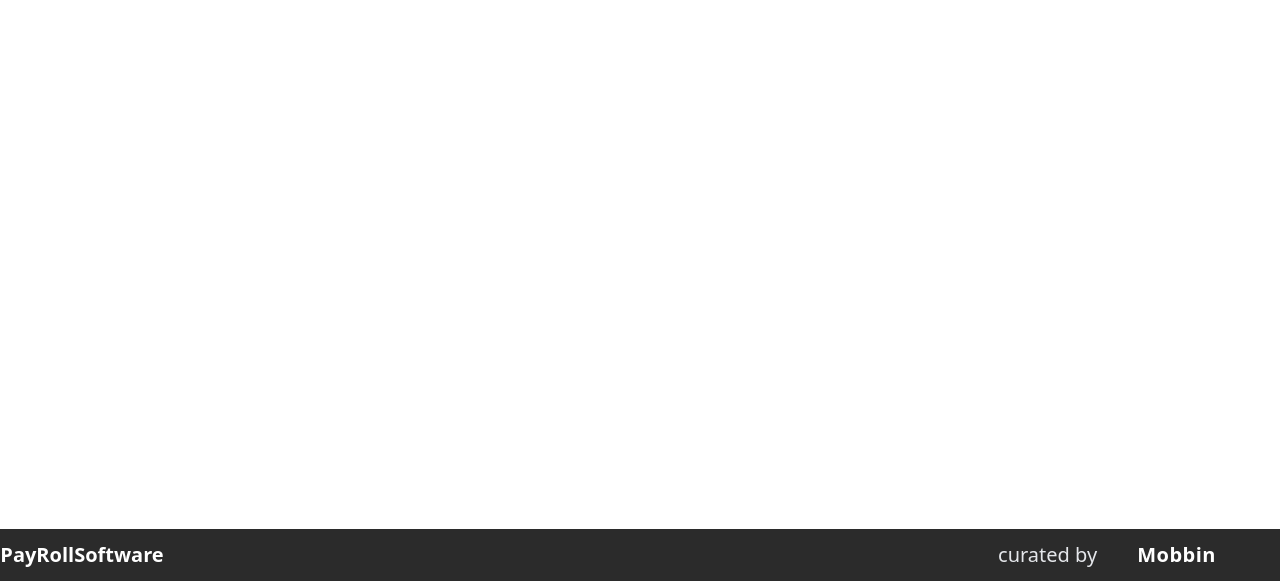
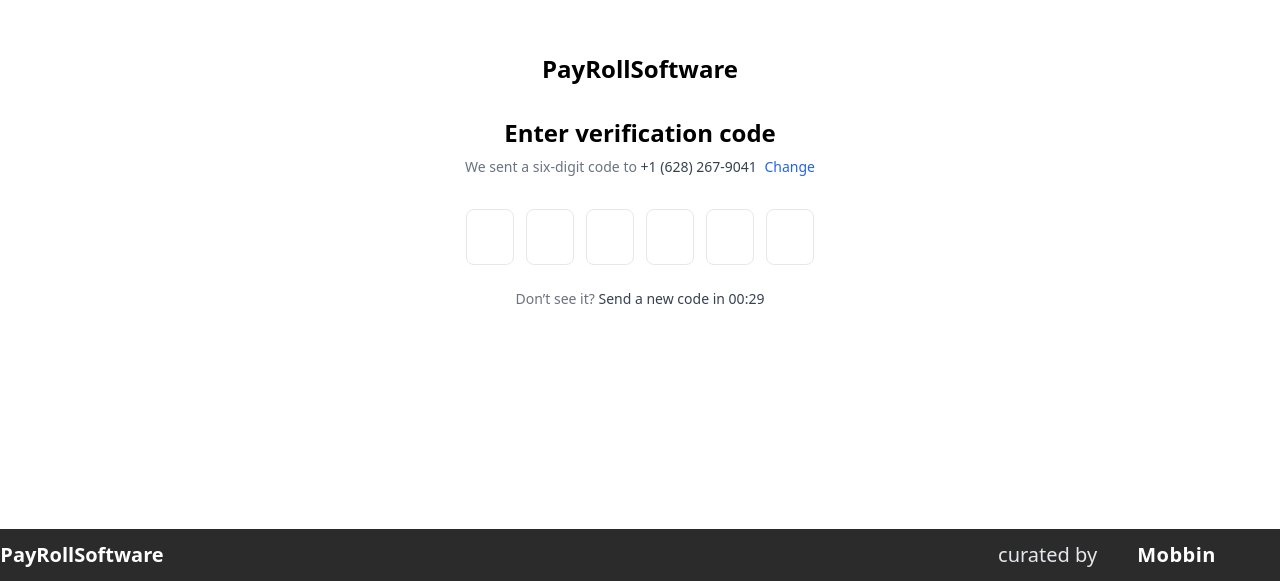
Before and after one commit to pranuthipachigalla/Wave, a React (Vite) app: page /Verify in a window 1280 px wide. Shown: the part 219-800 px from the top of the page. Built offline with nearby package versions, Linux system fonts and the light colour scheme; the HTML template or start-up script is replaced by a standard one.

Commit message:
WIP: local component updates

```diff
--- a/src/App.jsx
+++ b/src/App.jsx
@@ -8,6 +8,7 @@
 import AccSecure from "./components/AccSecure";
 import Welcome from "./components/Welcome";
 import Welcome2Page from "./components/Welcome-Step2";
+import VerifyCode from './components/CodeVerify'
 
 export default function App() {
   return (
@@ -19,6 +20,7 @@
         <Route path="/accountSecure" element={<AccSecure />} />
         <Route path="/welcome" element={<Welcome />} />
         <Route path="/welcome2" element={<Welcome2Page />} />
+        <Route path="/Verify" element={<VerifyCode />} />
       </Routes>
       <Footer />
     </Router>
--- /dev/null
+++ b/src/components/CodeVerify.jsx
@@ -0,0 +1,78 @@
+import React, { useRef, useState } from "react";
+
+export default function VerifyCode() {
+  const [otp, setOtp] = useState(new Array(6).fill(""));
+  const inputsRef = useRef([]);
+
+  const handleChange = (value, index) => {
+    if (!/^[0-9]?$/.test(value)) return;
+
+    const newOtp = [...otp];
+    newOtp[index] = value;
+    setOtp(newOtp);
+
+    // Move to next input
+    if (value && index < 5) {
+      inputsRef.current[index + 1].focus();
+    }
+  };
+
+  const handleKeyDown = (e, index) => {
+    if (e.key === "Backspace" && !otp[index] && index > 0) {
+      inputsRef.current[index - 1].focus();
+    }
+  };
+
+  return (
+    <div className="min-h-screen flex items-center justify-center bg-white px-4">
+      <div className="w-full max-w-md text-center">
+
+        {/* Logo */}
+        <div className="flex justify-center mb-8">
+          <span className="text-2xl font-bold">PayRollSoftware</span>
+        </div>
+
+        {/* enter */}
+        <h1 className="text-2xl font-semibold mb-2">
+          Enter verification code
+        </h1>
+
+        <p className="text-gray-500 text-sm mb-8">
+          We sent a six-digit code to{" "}
+          <span className="font-medium text-gray-700">
+            +1 (628) 267-9041
+          </span>{" "}
+          <button className="text-blue-600 hover:underline ml-1">
+            Change
+          </button>
+        </p>
+
+        {/* OTP input */}
+        <div className="flex justify-center gap-3 mb-6">
+          {otp.map((digit, index) => (
+            <input
+              key={index}
+              ref={(el) => (inputsRef.current[index] = el)}
+              type="text"
+              maxLength="1"
+              value={digit}
+              onChange={(e) => handleChange(e.target.value, index)}
+              onKeyDown={(e) => handleKeyDown(e, index)}
+              className="w-12 h-14 text-xl text-center border
+              rounded-lg focus:outline-none focus:ring-2 focus:ring-blue-500"
+            />
+          ))}
+        </div>
+
+        {/* Resend */}
+        <p className="text-sm text-gray-500">
+          Don’t see it?{" "}
+          <span className="text-gray-700">
+            Send a new code in <span className="font-medium">00:29</span>
+          </span>
+        </p>
+
+      </div>
+    </div>
+  );
+}
--- a/src/components/Footer.jsx
+++ b/src/components/Footer.jsx
@@ -5,16 +5,16 @@
     <footer className="fixed bottom-0 left-0 w-full bg-[#2b2b2b] text-white">
       <div className="max-w-[1200px] mx-auto px-6 py-2 flex items-center">
 
-        {/* Left: Brand */}
+        {/* Logo */}
         <div className="flex items-center gap-3">
-          <div className="w-9 h-9  rounded-md flex items-center justify-center text-xl font-bold leading-none">
+          <div className="w-9 h-9  rounded-md flex items-center
+          justify-center text-xl font-bold leading-none">
             PayRollSoftware
           </div>
-
         </div>
 
-        {/* Right: Credit */}
-        <div className="flex items-center gap-10 text-xl text-gray-200 ml-auto leading-none">
+        <div className="flex items-center gap-10 text-xl
+        text-gray-200 ml-auto leading-none">
           <span className="font-medium">
             curated by
           </span>
--- a/src/components/SignUp.jsx
+++ b/src/components/SignUp.jsx
@@ -7,29 +7,28 @@
     <section className="min-h-screen flex items-center justify-center bg-white font-inter">
       <div className="w-full max-w-[420px] px-6 text-center">
 
-        {/* LOGO */}
+        {/* Logo*/}
         <div className="mb-6 flex justify-center items-center gap-2">
-          <span className="text-xl font-semibold text-gray-900">wave</span>
+          <span className="text-xl font-semibold text-gray-900">PayRollSoftware</span>
         </div>
 
-        {/* HEADING */}
+        {/* Heading */}
         <h1 className="text-[26px] font-semibold text-gray-900 mb-2">
-          Check out Wave — it’s free!
+          Check out PayRollSoftware — it’s free!
         </h1>
 
         <p className="text-sm text-gray-500 mb-6 leading-relaxed">
-          Wave helps freelancers, consultants, and small businesses around the
+          PayRollSoftware helps freelancers, consultants, and small businesses around the
           world simplify their finances.
         </p>
 
-        {/* EMAIL */}
+        {/* mail */}
         <input
           type="email"
           placeholder="Email address"
           className="w-full border border-gray-300 rounded-md px-4 py-3 mb-3 text-sm focus:outline-none focus:ring-2 focus:ring-blue-500"
         />
 
-        {/* PASSWORD */}
         <div className="relative mb-2">
           <input
             type={showPassword ? "text" : "password"}
@@ -53,14 +52,14 @@
         </button>
 
 
-        {/* DIVIDER */}
+        {/* Divider */}
         <div className="flex items-center gap-4 mb-5">
           <span className="flex-1 h-px bg-gray-200"></span>
           <span className="text-xs text-gray-400">or</span>
           <span className="flex-1 h-px bg-gray-200"></span>
         </div>
 
-        {/* GOOGLE BUTTON */}
+        {/* Google button*/}
         <button className="w-full flex items-center justify-center gap-3 border border-gray-300 py-3 rounded-full text-sm font-medium hover:bg-gray-50 transition">
           <img
             src="https://www.svgrepo.com/show/475656/google-color.svg"
@@ -70,7 +69,6 @@
           Sign up with Google
         </button>
 
-        {/* FOOTER TEXT */}
         <p className="text-xs text-gray-500 mt-6 leading-relaxed">
           By signing up, you are indicating that you have read and agree to the{" "}
           <span className="text-blue-600 cursor-pointer">Terms of Use</span> and{" "}
--- a/src/components/StepThree.jsx
+++ b/src/components/StepThree.jsx
@@ -28,7 +28,7 @@
 
   return (
     <div className="min-h-screen flex">
-      {/* LEFT */}
+      {/* Left */}
       <div className="w-1/2 bg-white flex flex-col justify-center px-20">
         <h2 className="text-2xl font-semibold text-gray-900 mb-2">
           Thanks!
@@ -38,7 +38,7 @@
         </p>
       </div>
 
-      {/* RIGHT */}
+      {/* Right */}
       <div className="w-1/2 bg-[#fbf6ef] flex flex-col justify-center px-16">
         <p className="text-xs font-semibold text-blue-600 mb-3">
           STEP 3 OF 3
--- a/src/components/Welcome-Step2.jsx
+++ b/src/components/Welcome-Step2.jsx
@@ -38,15 +38,14 @@
 
     return (
         <div className="min-h-screen w-full grid grid-cols-1 lg:grid-cols-2">
-            {/* LEFT SECTION — Illustration placeholder */}
+            {/* Left placeholder */}
             <div className="hidden lg:flex flex-col items-center justify-center bg-[#FBF7F2] relative px-16">
                 <span className="absolute top-16 text-xs font-bold tracking-wide text-violet-500">
                     STEP 2 OF 3
                 </span>
 
-                {/* Illustration */}
                 <img
-                    src="src/assets/illustration.png"   // replace later if needed
+                    src="src/assets/illustration.png"
                     alt="Illustration"
                     className="w-[360px] mb-10 bg-transparent"
                 />
@@ -60,7 +59,7 @@
                 </p>
             </div>
 
-            {/* RIGHT SECTION — Form */}
+            {/* Right Form */}
             <div className="flex items-start justify-center bg-white px-6 lg:px-20 py-16 lg:py-24">
                 <div className="w-full max-w-[520px]">
                     <h1 className="text-[26px] font-bold text-gray-900 mb-2">
@@ -70,7 +69,6 @@
                         Your answers help us set up your account
                     </p>
 
-                    {/* Year started — CUSTOM DROPDOWN */}
                     <div className="mb-6 relative">
                         <label className="block text-sm font-medium text-gray-700 mb-2">
                             What year did you start your business?
@@ -210,7 +208,7 @@
                             ))}
                         </div>
 
-                        {/* CONDITIONAL DROPDOWN */}
+                        {/* Conditions dropdown */}
                         {payments === "Not yet, but I want to start" && (
                             <div className="mt-4 relative border-l-2 border-blue-200 pl-4">
                                 <label className="block text-sm font-medium text-gray-700 mb-2">
@@ -262,7 +260,7 @@
                         )}
                     </div>
 
-                    {/* CTA */}
+                    {/* Cta */}
                     <button
                         disabled={!isEnabled}
                         className={`w-full h-11 rounded-full text-white text-sm font-medium transition ${isEnabled
--- /dev/null
+++ b/src/pages/CodePage.jsx
@@ -0,0 +1,10 @@
+import React from 'react'
+import VerifyCode from '../components/CodeVerify'
+
+export default function CodePage() {
+    return (
+      <>
+       <VerifyCode/>
+      </>
+    )
+}
```
Also changed, not shown: src/components/AccSecure.jsx (+6 -2 lines), src/components/ScreenOne.jsx (+26 -18 lines), src/components/Welcome.jsx (+3 -6 lines).
